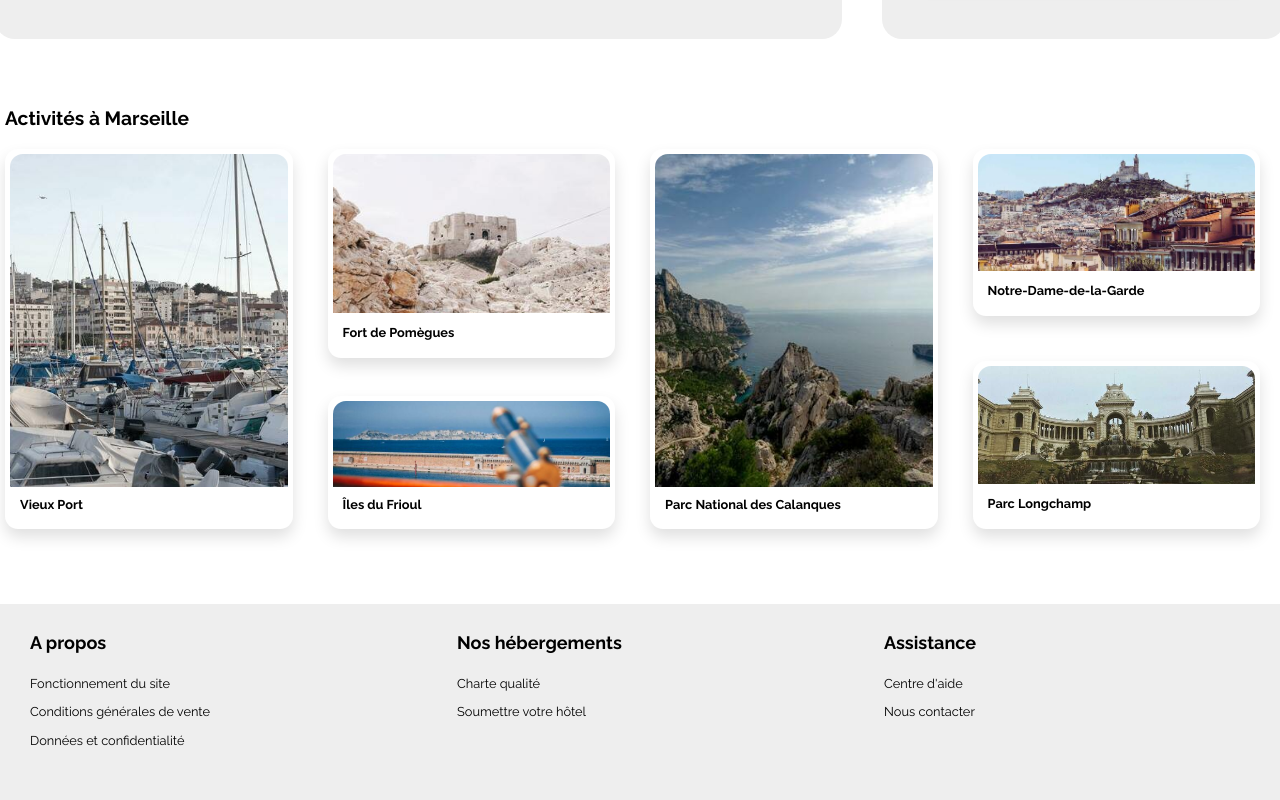
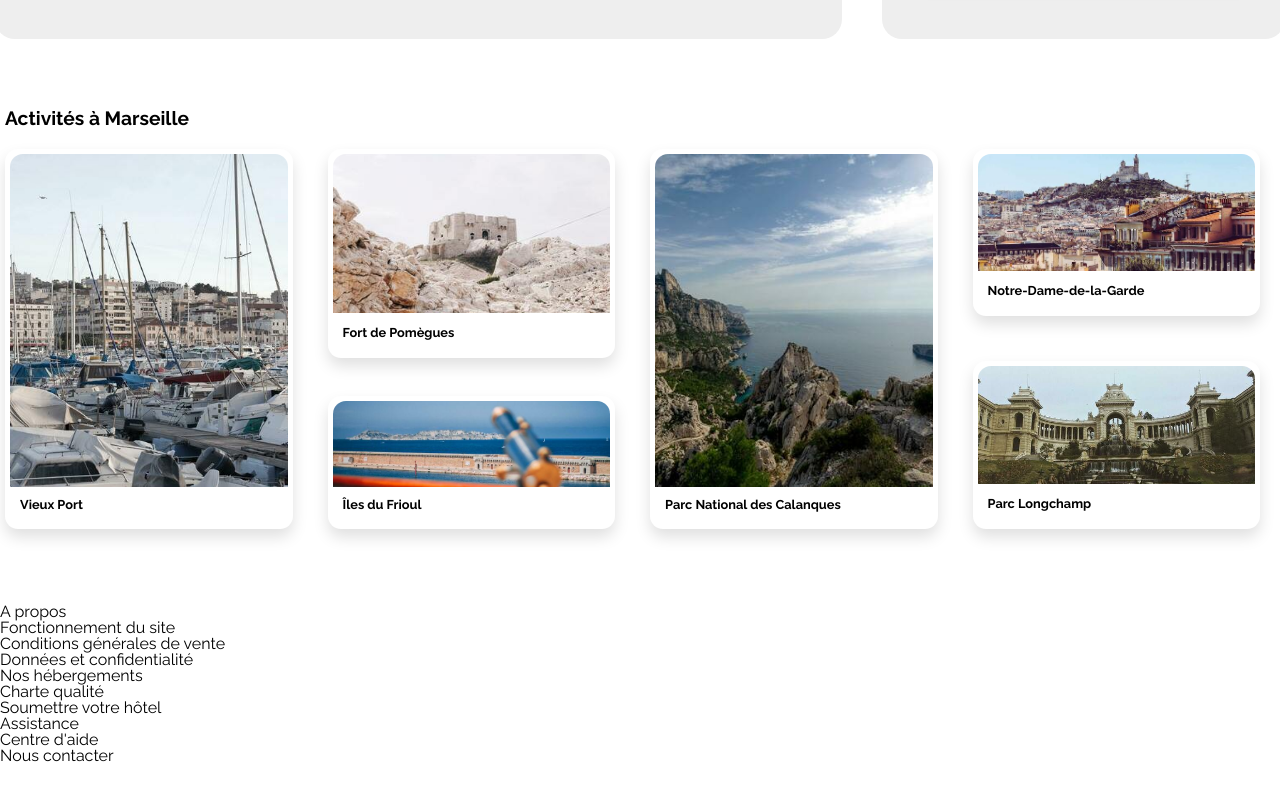
Before and after one commit to johanb83/johanbonnot_2_15082021, a plain HTML site: page index.html in a window 1280 px wide. Shown: the part 1026-1826 px from the top of the page. After the commit the page ends 1791 px from the top, so only its background shows below. Drawn offline with Linux system fonts and the light colour scheme.

```diff
--- a/css/style.css
+++ b/css/style.css
@@ -699,54 +699,3 @@ main {
               font-size: 0.8em;
        }
 }
-
-/********************** FOOTER***********************/
-.footer {
-       background-color: var(--grey);
-}
-.footer_container {
-       padding: 22px;
-       max-width: 1440px;
-       margin: auto;
-       display: flex;
-       flex-wrap:wrap;
-}
-.footer_column {
-       margin: 0 8px;
-       width: 100%;
-}
-.footer_list_title {
-       font-size: 1.125em;
-       font-weight: 700;
-       padding-bottom: 18px;
-}
-.footer_list {
-       padding: 0;
-       margin-bottom: 36px;
-}
-.footer_list_item {
-       padding: 8px 0;
-       font-size: 0.8em;
-}
-.footer_list_item a:hover {
-       color: var(--blue);
-}
-
-@media screen and (min-width: 768px) {
-       .footer_container {
-              padding: 30px;
-       }
-       .footer_column {
-              width:50%;
-              margin: 0;
-       }
-}
-@media screen and (min-width: 1024px) {
-        .footer_container {
-              display: flex;
-              justify-content: space-between;
-       }
-       .footer_column {
-              width: 30%;
-       }
-}
```
